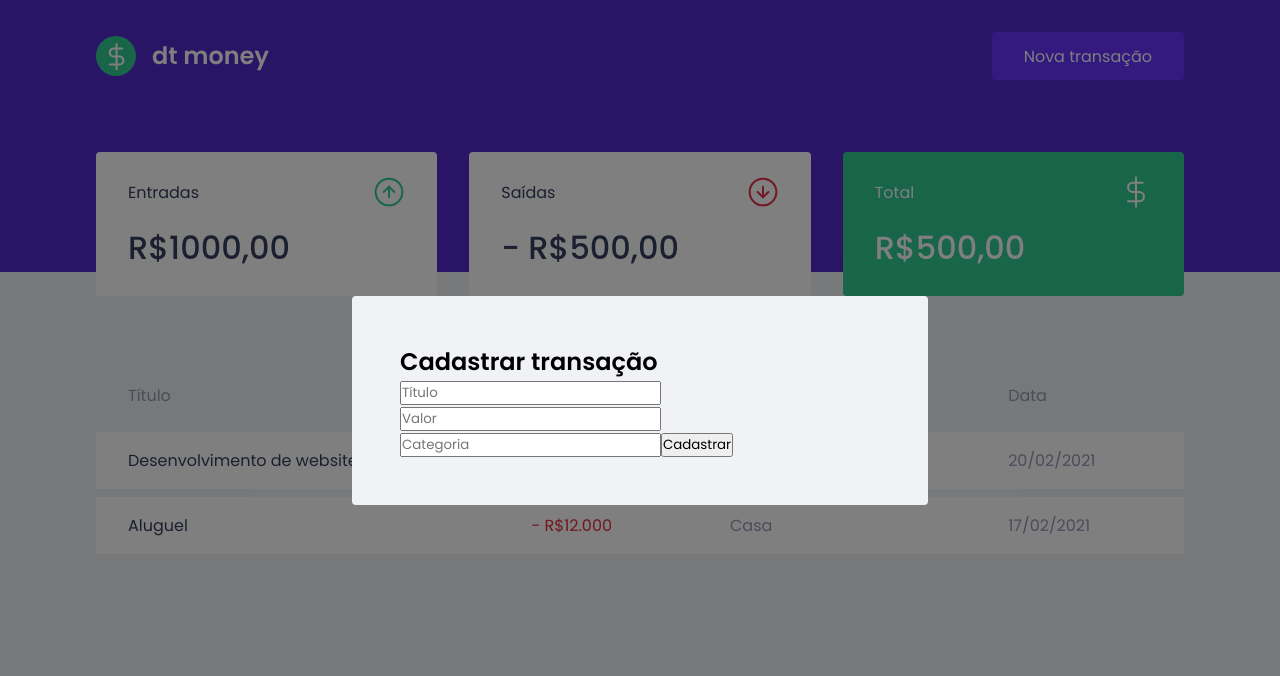
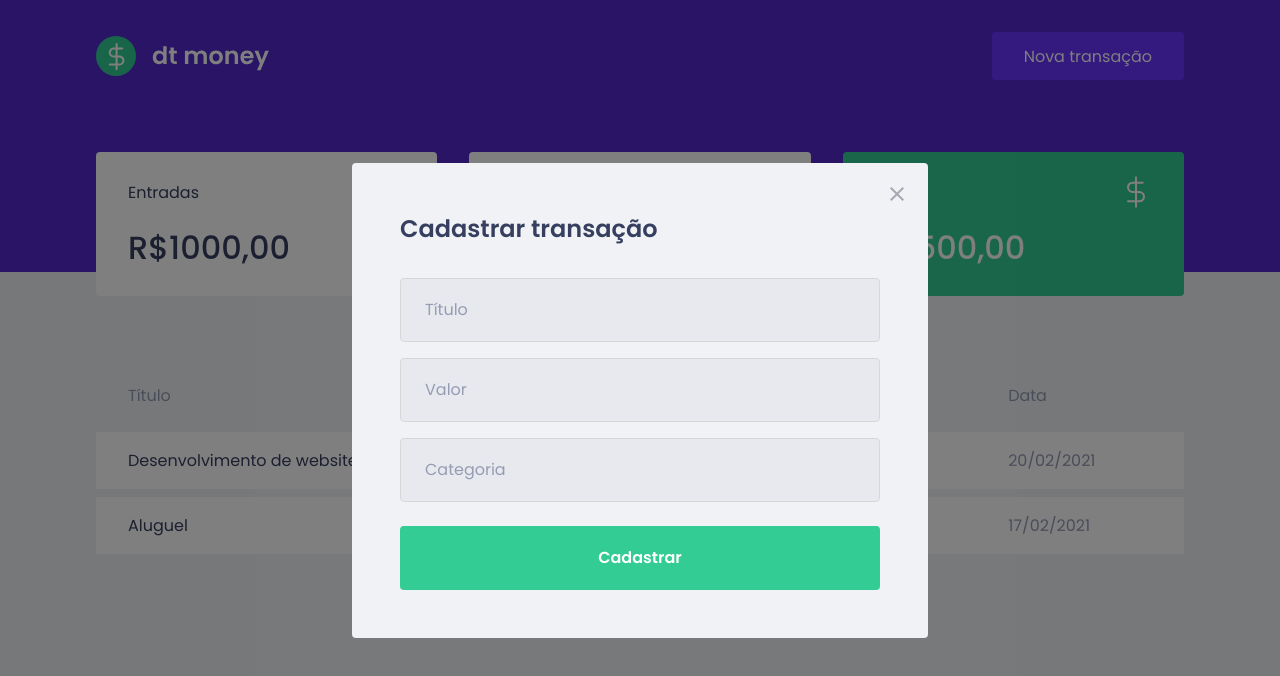
Before and after one commit to tiandrades/ignite-reactjs-chapter-02-dtmoney, a React (Create React App) app: page / in a window 1280 px wide. Both pictures are taken after a click on the button "Nova transação". Shown: the top 676 px of the page. Built offline with nearby package versions, Linux system fonts and the light colour scheme; no server answers; what miragejs would draw is missing.

Commit message:
:sparkles: feat(lesson: Estilizando modal): add modal estilization

```diff
--- a/src/components/NewTransactionModal/index.tsx
+++ b/src/components/NewTransactionModal/index.tsx
@@ -1,4 +1,5 @@
 import Modal from 'react-modal';
+import closeImg from '../../assets/close.svg';
 import { Container } from './styles';
 
 interface NewTransactionModalProps {
@@ -14,6 +15,14 @@
       overlayClassName="react-modal-overlay"
       className="react-modal-content"
     >
+      <button
+        type="button"
+        onClick={onRequestClose}
+        className="react-modal-close"
+      >
+        <img src={closeImg} alt="Fechar modal" />
+      </button>
+
       <Container>
         <h2>Cadastrar transação</h2>
 
--- a/src/components/NewTransactionModal/styles.ts
+++ b/src/components/NewTransactionModal/styles.ts
@@ -1,3 +1,49 @@
 import styled from 'styled-components';
 
-export const Container = styled.form``;
+export const Container = styled.form`
+    h2 {
+        color: var(--text-title);
+        font-size: 1.5rem;
+        margin-bottom: 2rem;
+    }
+
+    input {
+        width: 100%;
+        padding: 0 1.5rem;
+        height: 4rem;
+        border-radius: 0.25rem;
+
+        border: 1px solid #d7d7d7;
+        background: #e7e9ee;
+
+        font-weight: 400;
+        font-size: 1rem;
+
+        &::placeholder {
+            color: var(--text-body);
+        }
+
+        & + input {
+            margin-top: 1rem;
+        }
+    }
+
+    button[type="submit"] {
+        width: 100%;
+        padding: 0 1.5rem;
+        height: 4rem;
+        background: var(--green);
+        color: #FFF;
+        border-radius: 0.25rem;
+        border: 0;
+        font-size: 1rem;
+        margin-top: 1.5rem;
+        font-weight: 600;
+
+        transition: filter 0.2s;
+
+        &:hover {
+            filter: brightness(0.9);
+        }
+    }
+`;
--- a/src/styles/global.ts
+++ b/src/styles/global.ts
@@ -78,4 +78,18 @@
         position: relative;
         border-radius: 0.25rem;
     }
+
+    .react-modal-close {
+        position: absolute;
+        right: 1.5rem;
+        top: 1.5rem;
+        border: 0;
+        background: transparent;
+
+        transition: filter 0.2s;
+
+        &:hover {
+            filter: brightness(0.8);
+        }
+    }
 `;
```
